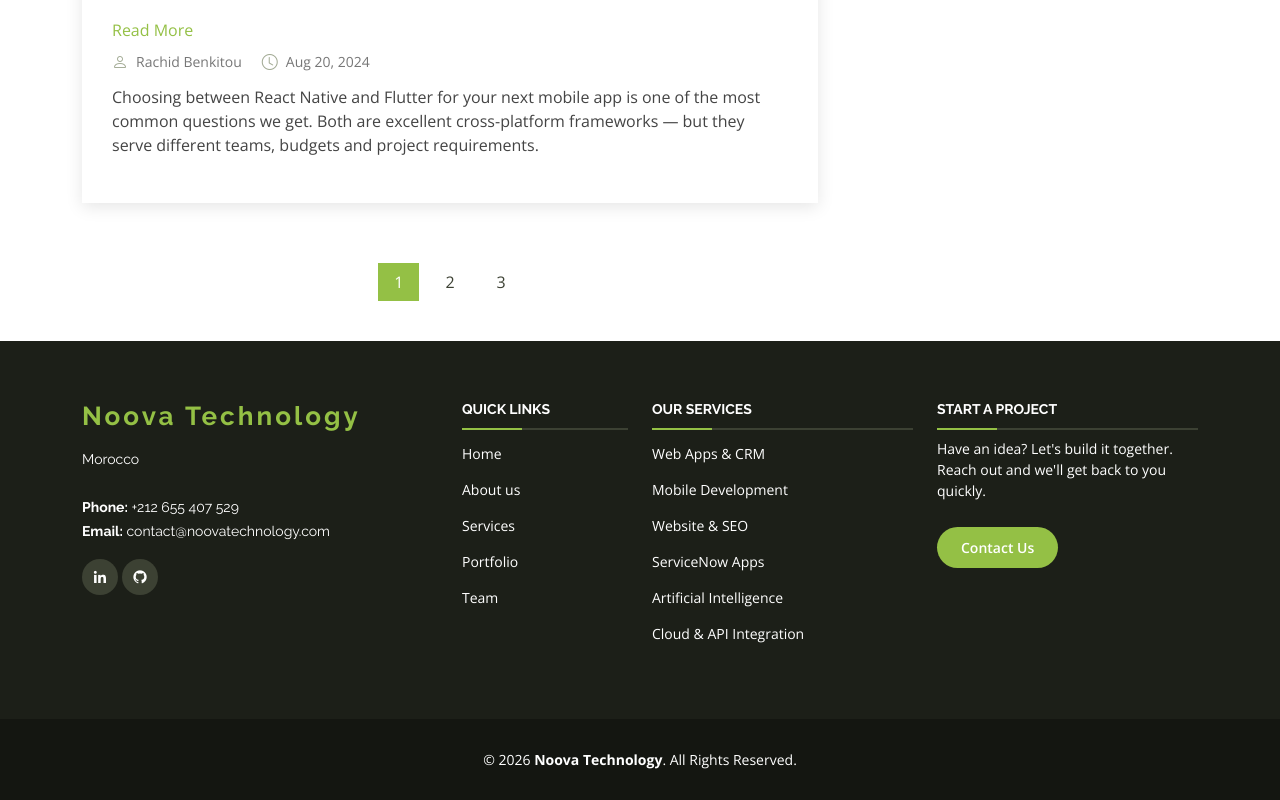
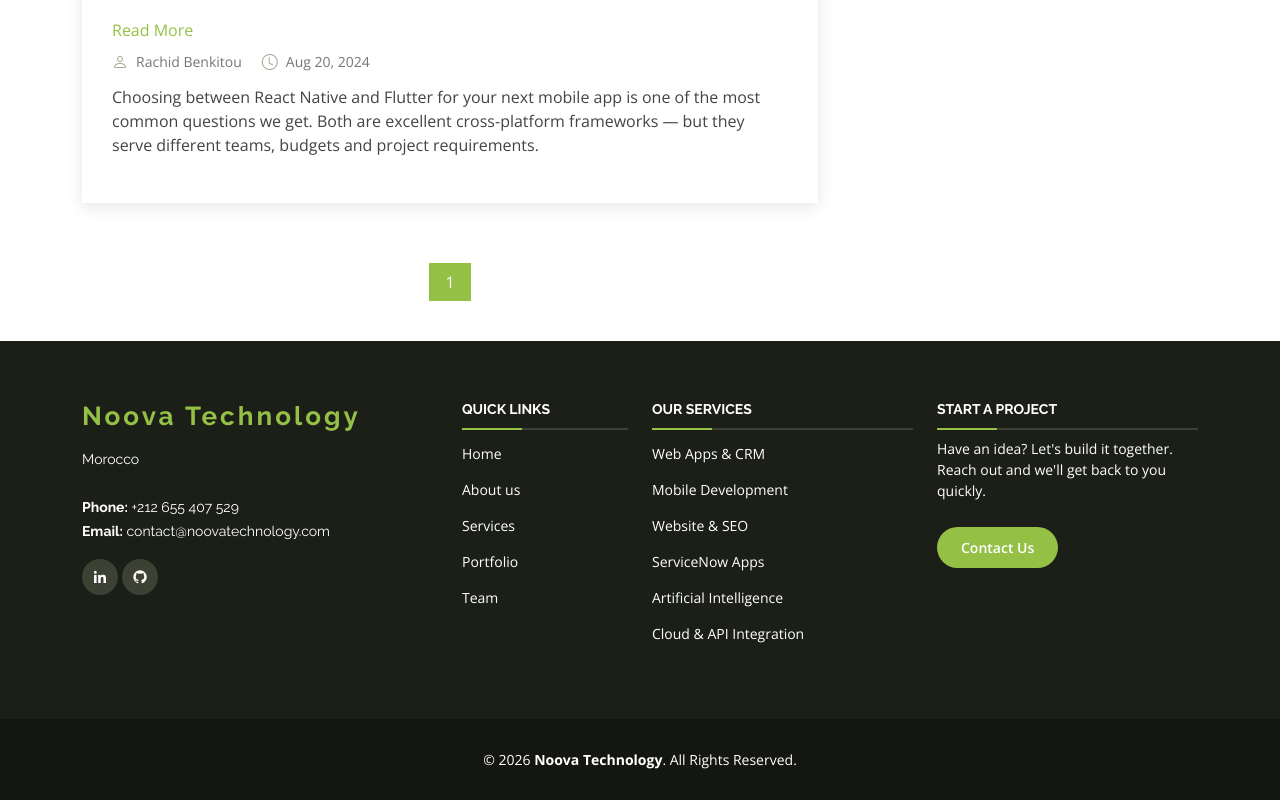
Before and after one commit to rachidbenkitou-engineer/TourComeMorocco, a Next.js app: page /blog in a window 1280 px wide. Shown: the part 3207-4007 px from the top of the page. Built offline with nearby package versions, Linux system fonts and the light colour scheme.

Commit message:
fix: show only page 1 in blog pagination

```diff
--- a/src/app/blog/page.tsx
+++ b/src/app/blog/page.tsx
@@ -75,8 +75,6 @@ function BlogContent() {
                 <div className="blog-pagination">
                   <ul className="justify-content-center">
                     <li className="active"><a href="#">1</a></li>
-                    <li><a href="#">2</a></li>
-                    <li><a href="#">3</a></li>
                   </ul>
                 </div>
               )}
```
